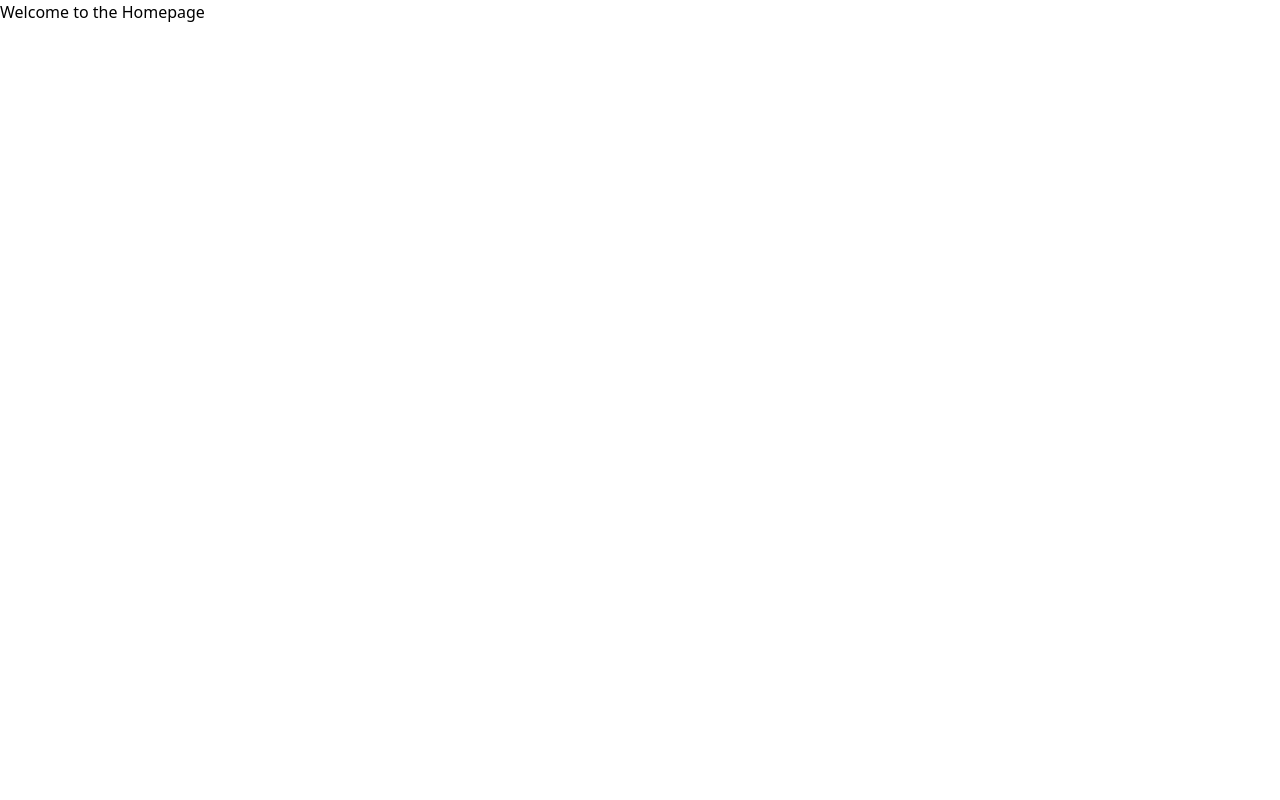
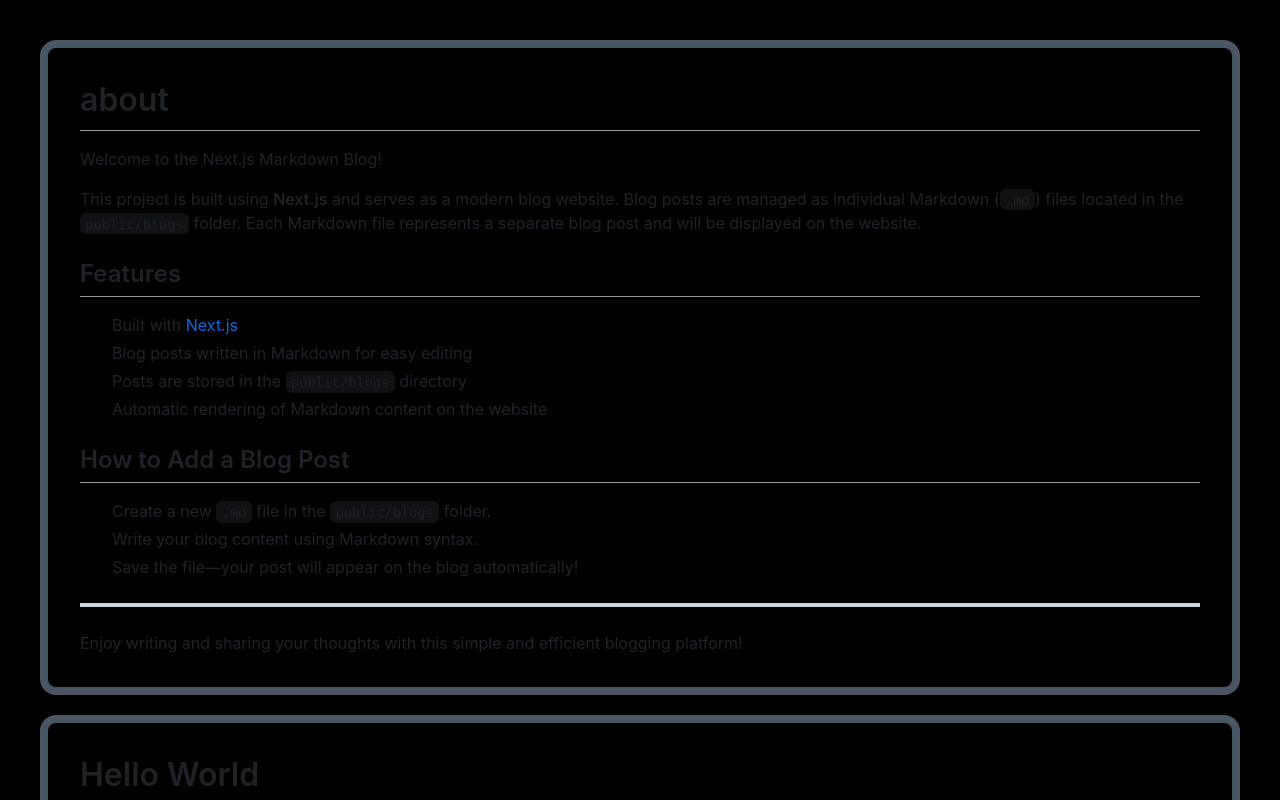
Before and after one commit to MarufAlAslam/next-markdown-blog, a Next.js app: page / in a window 1280 px wide. Shown: the top 800 px of the page. Built offline with nearby package versions, Linux system fonts and the light colour scheme.

Commit message:
basic readability and formats added

```diff
--- /dev/null
+++ b/public/blogs/about.md
@@ -0,0 +1,20 @@
+Welcome to the Next.js Markdown Blog!
+
+This project is built using **Next.js** and serves as a modern blog website. Blog posts are managed as individual Markdown (`.md`) files located in the `public/blogs` folder. Each Markdown file represents a separate blog post and will be displayed on the website.
+
+## Features
+
+- Built with [Next.js](https://nextjs.org/)
+- Blog posts written in Markdown for easy editing
+- Posts are stored in the `public/blogs` directory
+- Automatic rendering of Markdown content on the website
+
+## How to Add a Blog Post
+
+1. Create a new `.md` file in the `public/blogs` folder.
+2. Write your blog content using Markdown syntax.
+3. Save the file—your post will appear on the blog automatically!
+
+---
+
+Enjoy writing and sharing your thoughts with this simple and efficient blogging platform!
--- /dev/null
+++ b/src/app/api/blogs/route.js
@@ -0,0 +1,24 @@
+import fs from 'fs';
+import path from 'path';
+import matter from 'gray-matter';
+
+export async function GET() {
+  const blogsDir = path.join(process.cwd(), 'public', 'blogs');
+  const files = fs.readdirSync(blogsDir).filter(file => file.endsWith('.md'));
+
+  const blogs = files.map((filename, idx) => {
+    const filePath = path.join(blogsDir, filename);
+    const fileContent = fs.readFileSync(filePath, 'utf-8');
+    const { data, content } = matter(fileContent);
+    return {
+      id: idx,
+      title: data.title || filename.replace('.md', ''),
+      slug: filename.replace('.md', ''),
+      ...data,
+      excerpt: content.slice(0, 200) + (content.length > 200 ? '...' : ''),
+      content, // full markdown content
+    };
+  });
+
+  return Response.json(blogs);
+}
--- /dev/null
+++ b/src/app/components/blogs/index.jsx
@@ -0,0 +1,31 @@
+'use client'
+import React from 'react'
+import 'github-markdown-css/github-markdown.css';
+import SingleBlog from '../single-blog';
+
+const Blogs = () => {
+    const [blogs, setBlogs] = React.useState([]);
+
+    React.useEffect(() => {
+        const fetchBlogs = async () => {
+            const response = await fetch('/api/blogs');
+            const data = await response.json();
+            setBlogs(data);
+        };
+        fetchBlogs();
+    }, []);
+
+    console.log(blogs);
+
+    return (
+        <div>
+            <div className="grid lg:grid-cols-1 md:grid-cols-1 sm:grid-cols-1 grid-cols-1 gap-5">
+                {blogs.map((blog) => (
+                    <SingleBlog key={blog.id} blog={blog} />
+                ))}
+            </div>
+        </div>
+    )
+}
+
+export default Blogs
--- /dev/null
+++ b/src/app/components/single-blog/index.jsx
@@ -0,0 +1,18 @@
+import React from 'react'
+import ReactMarkdown from 'react-markdown';
+import remarkGfm from 'remark-gfm';
+
+const SingleBlog = ({ blog }) => {
+    return (
+        <div className='bg-gray-600 p-2 rounded-2xl'>
+            <div className="markdown-body" style={{ padding: '32px', background: '#000', borderRadius: 8, boxShadow: '0 2px 8px rgba(0,0,0,0.04)' }}>
+                <h1>{blog.title}</h1>
+                <ReactMarkdown remarkPlugins={[remarkGfm]}>{
+                    blog.content.trim()
+                }</ReactMarkdown>
+            </div>
+        </div>
+    )
+}
+
+export default SingleBlog
--- a/src/app/page.js
+++ b/src/app/page.js
@@ -1,9 +1,10 @@
 import React from 'react'
+import Blogs from './components/blogs'
 
 const Homepage = () => {
   return (
-    <div>
-      <h1>Welcome to the Homepage</h1>
+    <div className='p-10 bg-black min-h-screen'>
+      <Blogs />
     </div>
   )
 }
```
Also changed, not shown: package.json (+9 -3 lines), public/blogs/hello-world.md (added, +14 -0 lines), public/blogs/markdown-features.md (added, +24 -0 lines), public/blogs/nextjs-tips.md (added, +17 -0 lines), 1 other file (tests, documents, lock files or other folders).
